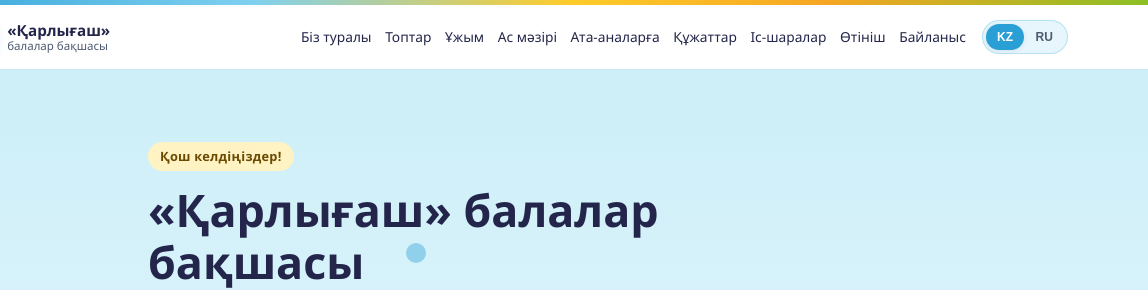
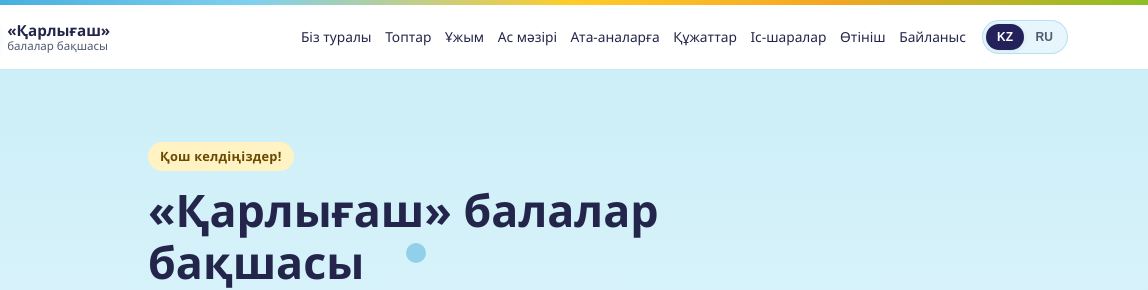
Before and after one commit to abk0186/qarlygash-preview, a plain HTML site: page index.html in a window 1280 px wide. Shown: the top 290 px of the page, 132-1280 px from the left. Drawn offline with Linux system fonts and the light colour scheme.

Commit message:
Lang button contrast

```diff
--- a/css/styles.css
+++ b/css/styles.css
@@ -763,6 +763,6 @@ h1,h2,h3{color:var(--q-navy)}
 .soft-cards li:nth-child(3n+2){border-top-color:var(--q-sun)}
 .soft-cards li:nth-child(3n){border-top-color:var(--q-leaf)}
 .info-table th,details.faq summary{color:var(--q-navy)}
-.lang-btn.is-active{background:var(--q-sky);color:#fff}
+.lang-btn.is-active{background:var(--q-navy);color:#fff}
 .site-footer{background:var(--q-navy);color:#e6f6fc}
 .site-footer .muted{color:#b9d9ea}
```
